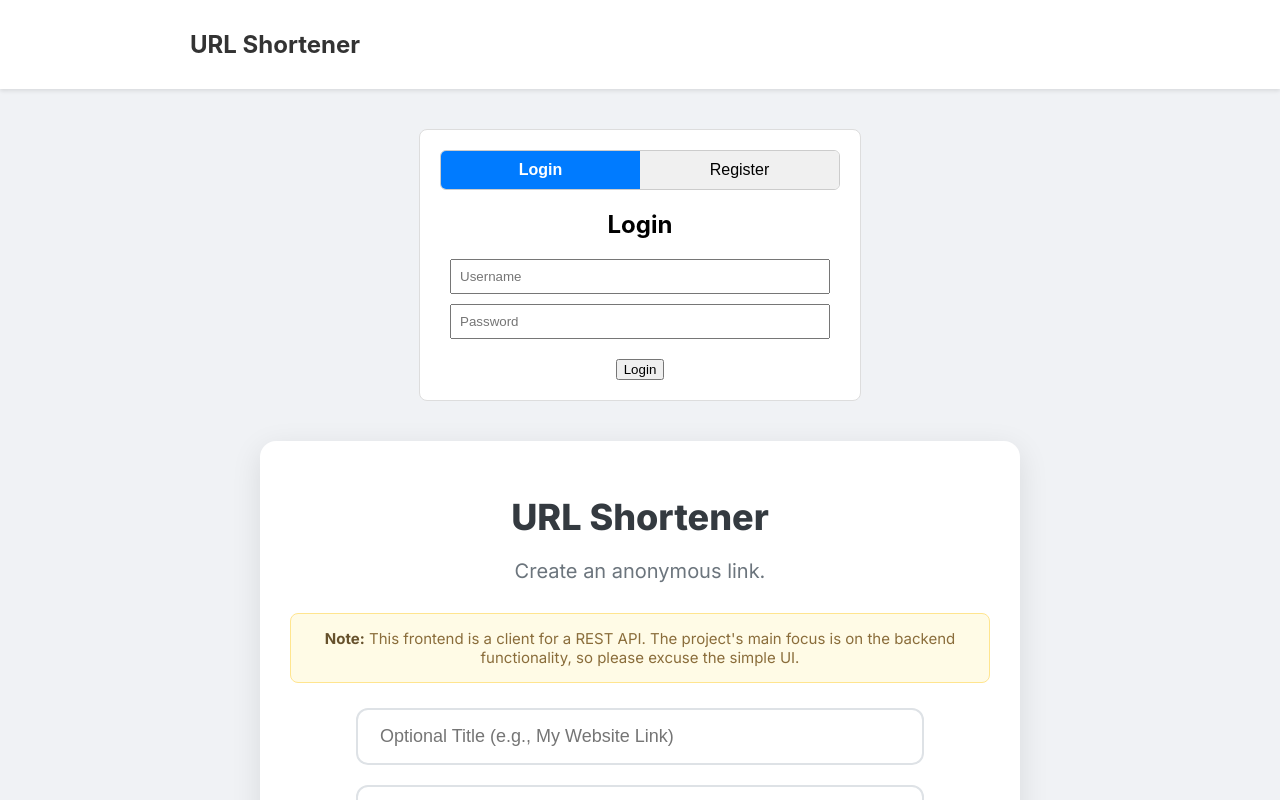
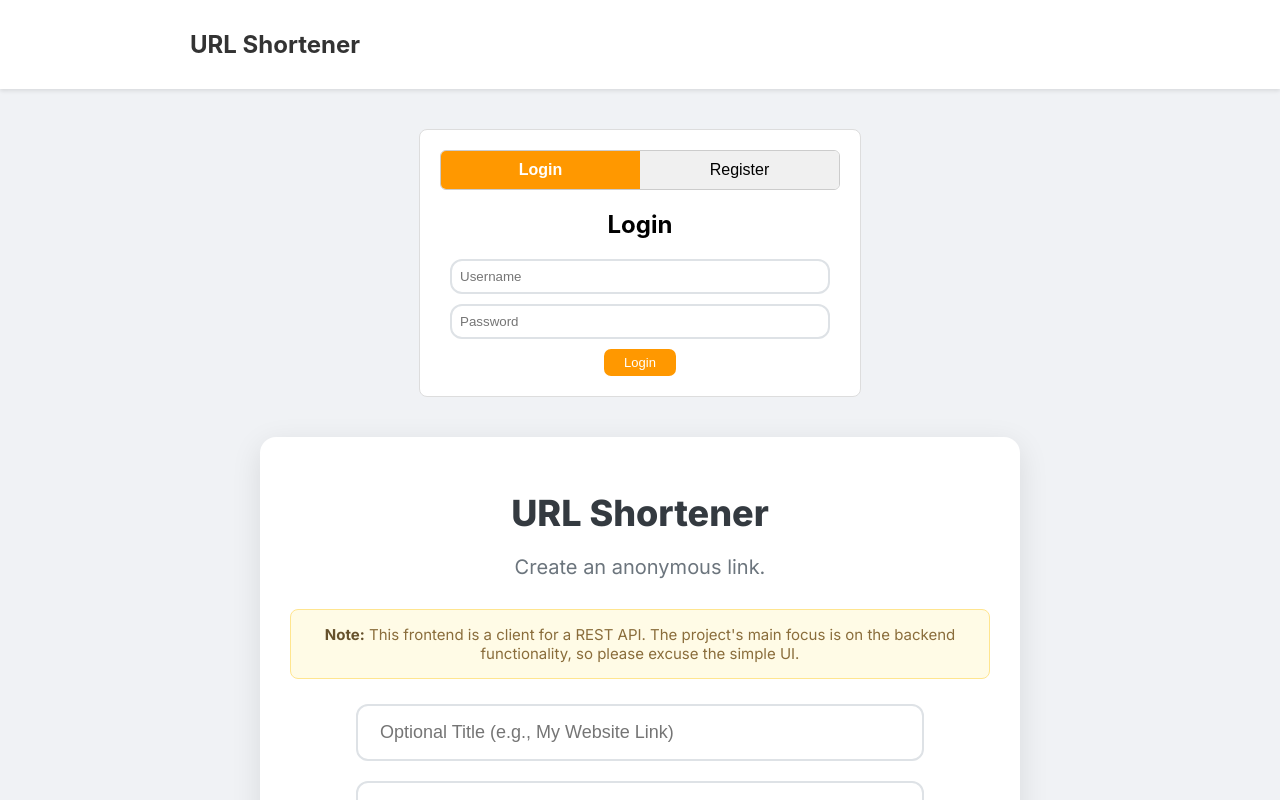
Before and after one commit to ruldak/vue_url_shortener, a Vue app: page / in a window 1280 px wide. Shown: the top 800 px of the page. Built offline with nearby package versions, Linux system fonts and the light colour scheme.

Commit message:
style: Change the color of the shorten, login, and register buttons; slightly restyle the login and register sections.

```diff
--- a/src/App.vue
+++ b/src/App.vue
@@ -97,7 +97,7 @@ main {
   font-size: 16px;
 }
 .auth-toggle button.active {
-  background: #007bff;
+  background: #FF9800;
   color: white;
   font-weight: 600;
 }
--- a/src/components/Login.vue
+++ b/src/components/Login.vue
@@ -41,4 +41,32 @@ input { display: block; margin: 10px auto; padding: 8px; width: 90%; }
 button { margin-top: 10px; }
 .error { color: red; margin-top: 10px; }
 .success { color: green; margin-top: 10px; }
+
+input[type="password"], input[type="text"] {
+  border: 2px solid #dee2e6;
+  border-radius: 12px;
+  transition: border-color 0.3s, box-shadow 0.3s;
+}
+
+input[type="password"]:focus, input[type="text"]:focus {
+  outline: none;
+  border-color: #FF9800;
+  box-shadow: 0 0 0 4px rgba(0, 123, 255, 0.1);
+}
+
+button {
+  padding: 6px 20px;
+  font-size: 13px;
+  font-weight: 400;
+  color: #fff;
+  background-color: #FF9800;
+  border: none;
+  border-radius: 7px;
+  cursor: pointer;
+  transition: background-color 0.3s, transform 0.2s, box-shadow 0.3s;
+  display: flex;
+  align-items: center;
+  justify-content: center;
+  margin: 0 auto 0 auto;
+}
 </style>
--- a/src/components/Register.vue
+++ b/src/components/Register.vue
@@ -37,7 +37,34 @@ const handleRegister = async () => {
 <style scoped>
 .auth-form { text-align: center; }
 input { display: block; margin: 10px auto; padding: 8px; width: 90%; }
-button { margin-top: 10px; }
 .error { color: red; margin-top: 10px; }
 .success { color: green; margin-top: 10px; }
+
+input[type="password"], input[type="text"], input[type="email"] {
+  border: 2px solid #dee2e6;
+  border-radius: 12px;
+  transition: border-color 0.3s, box-shadow 0.3s;
+}
+
+input[type="password"]:focus, input[type="text"]:focus, input[type="email"]:focus {
+  outline: none;
+  border-color: #FF9800;
+  box-shadow: 0 0 0 4px rgba(0, 123, 255, 0.1);
+}
+
+button {
+  padding: 6px 20px;
+  font-size: 13px;
+  font-weight: 400;
+  color: #fff;
+  background-color: #FF9800;
+  border: none;
+  border-radius: 7px;
+  cursor: pointer;
+  transition: background-color 0.3s, transform 0.2s, box-shadow 0.3s;
+  display: flex;
+  align-items: center;
+  justify-content: center;
+  margin: 10px auto 0 auto;
+}
 </style>
--- a/src/components/URLShortener.vue
+++ b/src/components/URLShortener.vue
@@ -315,12 +315,12 @@ h1 {
   border: 2px solid #dee2e6;
   border-radius: 12px;
   transition: border-color 0.3s, box-shadow 0.3s;
-  min-width: 520px;
+  width: 520px;
 }
 
 .url-form input[type="url"]:focus, .url-form input[type="text"]:focus {
   outline: none;
-  border-color: #007bff;
+  border-color: #FF9800;
   box-shadow: 0 0 0 4px rgba(0, 123, 255, 0.1);
 }
 
@@ -329,7 +329,7 @@ h1 {
   font-size: 18px;
   font-weight: 600;
   color: #fff;
-  background-color: #007bff;
+  background-color: #FF9800;
   border: none;
   border-radius: 12px;
   cursor: pointer;
@@ -341,7 +341,7 @@ h1 {
 }
 
 .url-form button:hover {
-  background-color: #0056b3;
+  background-color: #c27402;
   transform: translateY(-3px);
   box-shadow: 0 4px 15px rgba(0, 123, 255, 0.2);
 }
@@ -423,6 +423,12 @@ h1 {
     justify-content: space-between;
     align-items: center;
     padding: 20px 25px;
+  }
+}
+
+@media (max-width: 425px) {
+  .url-form input[type="url"], .url-form input[type="text"] {
+    width: 200px;
   }
 }
 
```
